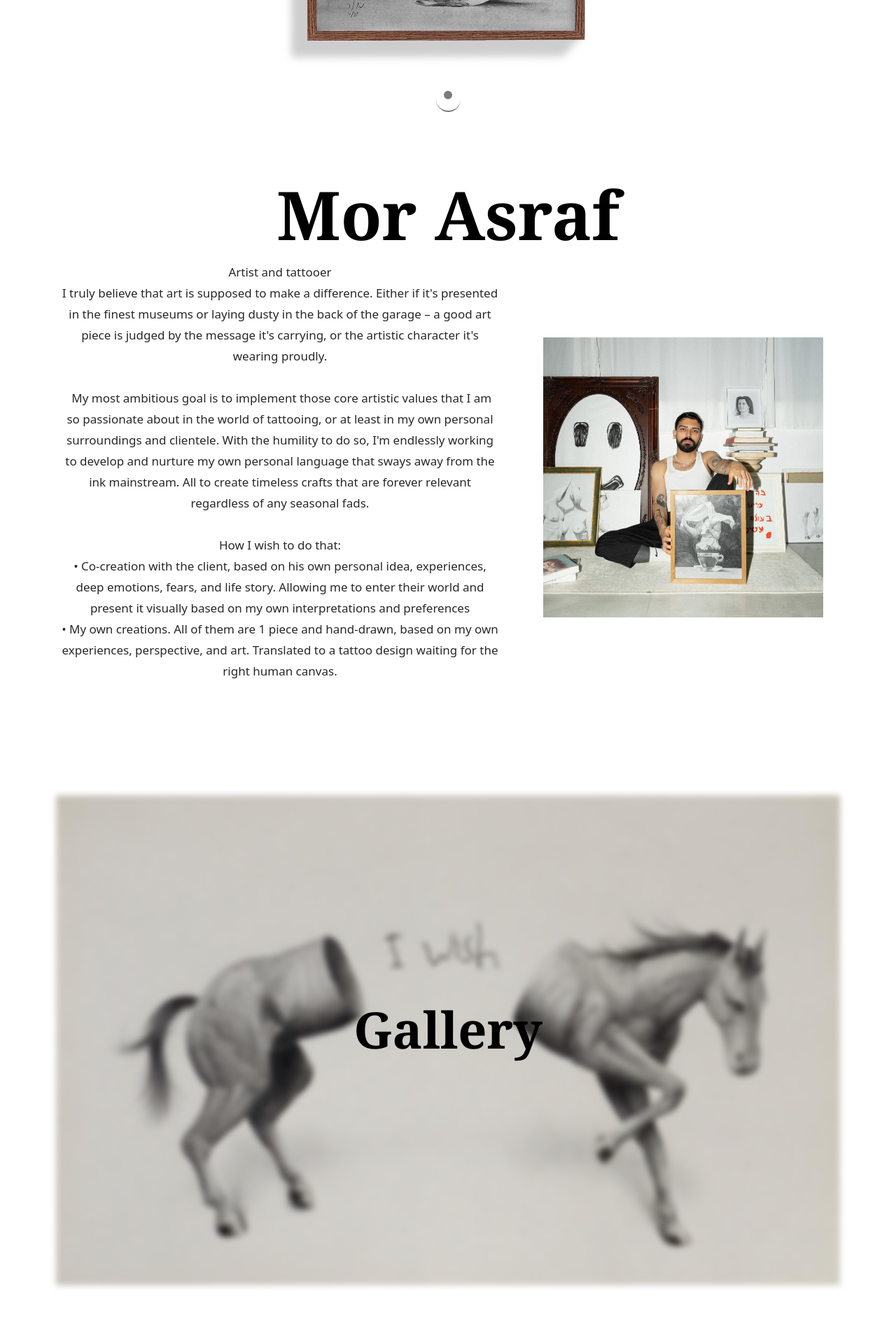
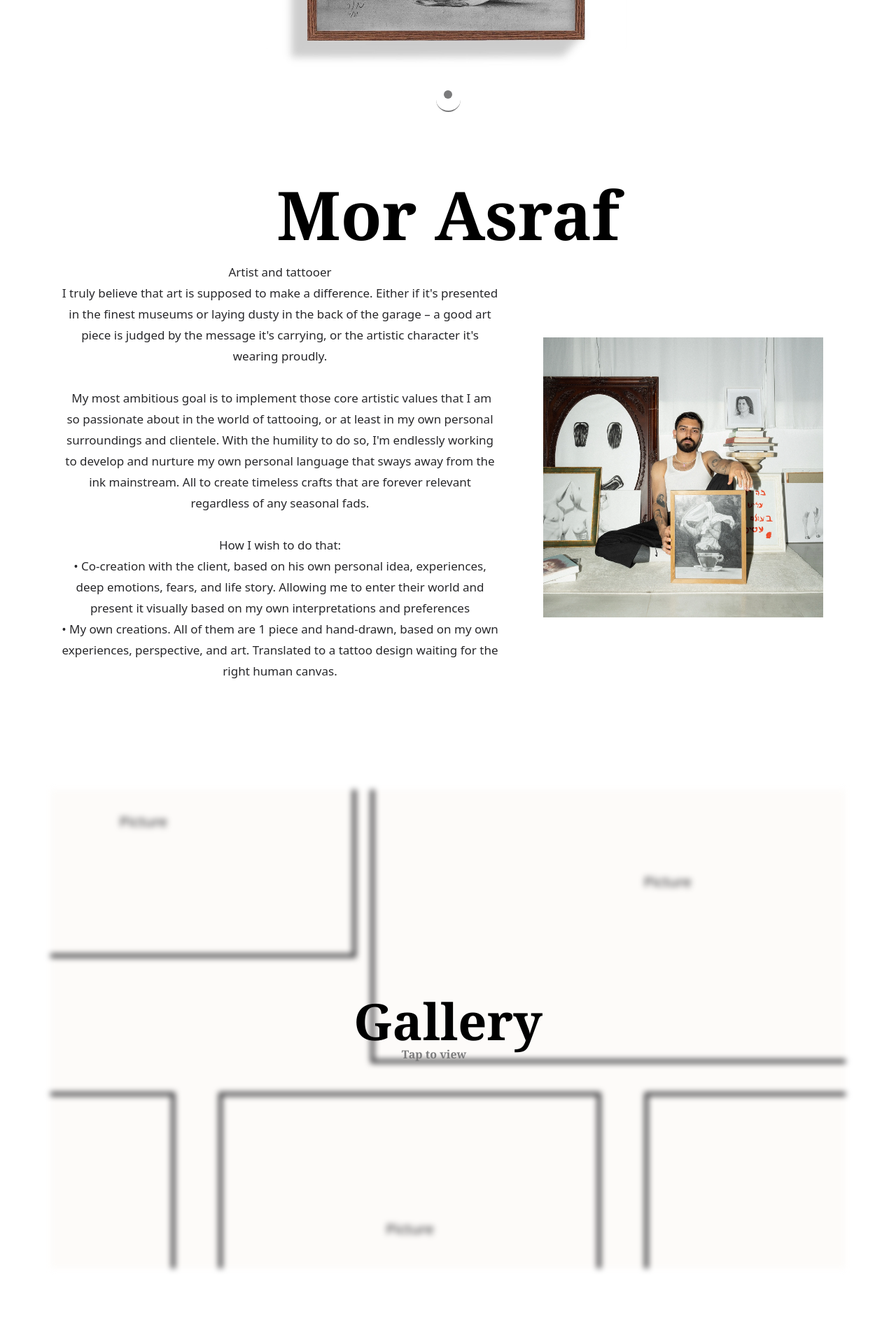
Before and after one commit to gilbenhamo/mor-asraf, a React (Vite) app in the folder frontend/: page / in a window 1280 px wide. Shown: the part 600-2520 px from the top of the page at 70% size. Built offline with nearby package versions, Linux system fonts and the light colour scheme; grey boxes are pictures that could not be loaded.

Commit message:
updated gallery UI and sections min-h

```diff
--- a/frontend/src/assets/index.ts
+++ b/frontend/src/assets/index.ts
@@ -6,7 +6,9 @@ import studio_2 from "./studio_2.png";
 import studio_3 from "./studio_3.jpeg";
 import hero_1 from "./hero1.jpg";
 import hero_2 from "./hero2.jpg";
+import clickGif from "./click.gif"
+import clickWebm from "./click.webm"
 
-export { logo, horses, about_pic, studio_1, studio_2, studio_3 };
+export { logo, horses, about_pic, studio_1, studio_2, studio_3,clickGif ,clickWebm};
 
 export const heroBackgrounds = [hero_1, hero_2];
--- /dev/null
+++ b/frontend/src/components/GalleryContent.tsx
@@ -0,0 +1,34 @@
+import { motion } from "framer-motion";
+
+interface Props {
+    isOpen?:boolean
+}
+const GalleryContent = ({isOpen}:Props) => {
+  return (
+    <motion.div
+    animate={{scale: isOpen ? 1 : 1.3}}
+    className="w-full h-[1000px] bg-white_m z-30 flex flex-col gap-4">
+      <div className="flex  gap-4">
+        <div className="h-[300px] border-4 border-black_m w-5/12 flex items-center justify-center text-black_m text-center">
+          Picture
+        </div>
+        <div className="h-[400px] mt-4 border-4 border-black_m w-7/12 flex items-center justify-center text-black_m text-center">
+          Picture
+        </div>
+      </div>
+      <div className="flex  gap-4">
+        <div className=" m-4 h-[550px] mt-4 border-4 border-black_m w-3/12 flex items-center justify-center text-black_m text-center">
+          Picture
+        </div>
+        <div className=" m-4 h-[300px] border-4 border-black_m w-5/12 flex items-center justify-center text-black_m text-center">
+          Picture
+        </div>
+        <div className=" m-4 h-[400px] border-4 border-black_m w-4/12 flex items-center justify-center text-black_m text-center">
+          Picture
+        </div>
+      </div>
+    </motion.div>
+  );
+};
+
+export default GalleryContent;
--- a/frontend/src/components/sections/Gallery.tsx
+++ b/frontend/src/components/sections/Gallery.tsx
@@ -1,7 +1,8 @@
 import { SectionWrapper } from "../../containers/SectionWrapper";
 import { motion } from "framer-motion";
-import { horses } from "../../assets";
 import { useState } from "react";
+import GalleryContent from "../GalleryContent";
+import { clickGif, clickWebm } from "../../assets";
 
 const Gallery = () => {
   const [isOpen, setIsOpen] = useState(false);
@@ -9,67 +10,41 @@ const Gallery = () => {
   return (
     <>
       <SectionWrapper idName="gallery">
-        {/* Background div with id 'asd' */}
-        {isOpen && (
-          <div
-            id="asd"
-            className="bg-gray-100 opacity-90 h-screen w-full z-30 fixed top-0 left-0"
-            onClick={() => setIsOpen(false)}
-          ></div>
-        )}
-
         <motion.div
-          className={`h-[700px] relative p-4 cursor-pointer ${
-            isOpen ? "overflow-y-auto" : "" // Add overflow-y-auto when isOpen is true
-          } hover:z-30`}
+          className={`h-[700px] p-2 relative cursor-pointer`}
           onClick={() => setIsOpen(!isOpen)}
-          animate={{
-            scale: isOpen ? 1.2 : 1,
-            zIndex: isOpen ? 30 : 10,
+          style={{
+            padding: isOpen ? "1rem" : "0.5rem",
+            boxShadow: isOpen ? "inset 0 0 12px rgba(0, 0, 0, 0.5)" : "none", // Add a shadow for the window effect
+            transition: "box-shadow 0.3s ease, padding 0.3s ease", // Add transition to both boxShadow and padding properties
           }}
         >
-          {isOpen && (
-            <button
-              className="fixed top-4 left-4 text-black z-30 text-2xl cursor-pointer ml-2 mt-2 w-10 h-10 rounded-full   border-black"
-              onClick={() => setIsOpen(false)}
-            >
-              X
-            </button>
-          )}
+          <motion.div
+            className="font-serif font-bold text-black text-5xl sm:text-7xl z-10 absolute top-1/2 left-1/2 transform -translate-x-1/2 -translate-y-1/2"
+            animate={{ opacity: isOpen ? 0 : 1 }}
+          >
+            <div>Gallery</div>
+            <div className="flex justify-center text-sm sm:text-base text-center text-gray_m">
+              Tap to view
+              <video className="w-10" autoPlay muted loop>
+                <source src={clickWebm} type="video/webm" />
+              </video>
+            </div>
+          </motion.div>
 
-          <motion.img
-            src={horses}
-            className={`w-full h-[700px] object-cover ${
-              isOpen ? "blur-none" : "blur-sm"
-            } relative`}
-          />
-
-          <motion.div className="font-serif font-bold text-black text-5xl sm:text-7xl z-10 absolute top-1/2 left-1/2 transform -translate-x-1/2 -translate-y-1/2">
-            Gallery
+          <motion.div
+            animate={{
+              filter: isOpen ? "blur(0px)" : "blur(4px)",
+              transition: {
+                duration: 0.3,
+              },
+            }}
+            className={`h-full  cursor-pointer ${
+              isOpen ? "overflow-y-auto no-scrollbar " : "overflow-hidden " // Add overflow-y-auto when isOpen is true
+            }`}
+          >
+            <GalleryContent isOpen={isOpen} />
           </motion.div>
-          {isOpen && (
-            <div className="w-full h-[1000px] bg-white_m z-30 flex flex-col gap-4">
-              <div className="flex  gap-4">
-                <div className="h-[300px] border-4 border-black_m w-5/12 flex items-center justify-center text-black_m text-center">
-                  Picture
-                </div>
-                <div className="h-[400px] mt-4 border-4 border-black_m w-7/12 flex items-center justify-center text-black_m text-center">
-                  Picture
-                </div>
-              </div>
-              <div className="flex  gap-4">
-                <div className=" m-4 h-[550px] mt-4 border-4 border-black_m w-3/12 flex items-center justify-center text-black_m text-center">
-                  Picture
-                </div>
-                <div className=" m-4 h-[300px] border-4 border-black_m w-5/12 flex items-center justify-center text-black_m text-center">
-                  Picture
-                </div>
-                <div className=" m-4 h-[400px] border-4 border-black_m w-4/12 flex items-center justify-center text-black_m text-center">
-                  Picture
-                </div>
-              </div>
-            </div>
-          )}
         </motion.div>
       </SectionWrapper>
     </>
--- /dev/null
+++ b/frontend/src/components/sections/GalleryBackUp.tsx
@@ -0,0 +1,79 @@
+import { SectionWrapper } from "../../containers/SectionWrapper";
+import { motion } from "framer-motion";
+import { horses } from "../../assets";
+import { useState } from "react";
+
+const Gallery = () => {
+  const [isOpen, setIsOpen] = useState(false);
+
+  return (
+    <>
+      <SectionWrapper idName="gallery">
+        {/* Background div with id 'asd' */}
+        {isOpen && (
+          <div
+            id="asd"
+            className="bg-gray-100 opacity-90 h-screen w-full z-30 fixed top-0 left-0"
+            onClick={() => setIsOpen(false)}
+          ></div>
+        )}
+
+        <motion.div
+          className={`h-[700px] relative p-4 cursor-pointer ${
+            isOpen ? "overflow-y-auto" : "" // Add overflow-y-auto when isOpen is true
+          } hover:z-30`}
+          onClick={() => setIsOpen(!isOpen)}
+          animate={{
+            scale: isOpen ? 1.2 : 1,
+            zIndex: isOpen ? 30 : 10,
+          }}
+        >
+          {isOpen && (
+            <button
+              className="fixed top-4 left-4 text-black z-30 text-2xl cursor-pointer ml-2 mt-2 w-10 h-10 rounded-full   border-black"
+              onClick={() => setIsOpen(false)}
+            >
+              X
+            </button>
+          )}
+
+          <motion.img
+            src={horses}
+            className={`w-full h-[700px] object-cover ${
+              isOpen ? "blur-none" : "blur-sm"
+            } relative`}
+          />
+
+          <motion.div className="font-serif font-bold text-black text-5xl sm:text-7xl z-10 absolute top-1/2 left-1/2 transform -translate-x-1/2 -translate-y-1/2">
+            Gallery
+          </motion.div>
+          {isOpen && (
+            <div className="w-full h-[1000px] bg-white_m z-30 flex flex-col gap-4">
+              <div className="flex  gap-4">
+                <div className="h-[300px] border-4 border-black_m w-5/12 flex items-center justify-center text-black_m text-center">
+                  Picture
+                </div>
+                <div className="h-[400px] mt-4 border-4 border-black_m w-7/12 flex items-center justify-center text-black_m text-center">
+                  Picture
+                </div>
+              </div>
+              <div className="flex  gap-4">
+                <div className=" m-4 h-[550px] mt-4 border-4 border-black_m w-3/12 flex items-center justify-center text-black_m text-center">
+                  Picture
+                </div>
+                <div className=" m-4 h-[300px] border-4 border-black_m w-5/12 flex items-center justify-center text-black_m text-center">
+                  Picture
+                </div>
+                <div className=" m-4 h-[400px] border-4 border-black_m w-4/12 flex items-center justify-center text-black_m text-center">
+                  Picture
+                </div>
+              </div>
+            </div>
+          )}
+        </motion.div>
+      </SectionWrapper>
+    </>
+  );
+};
+
+// export default Gallery;
--- a/frontend/src/containers/SectionWrapper.tsx
+++ b/frontend/src/containers/SectionWrapper.tsx
@@ -11,7 +11,7 @@ export const SectionWrapper = (
       initial="hidden"
       whileInView="show"
       viewport={{ once: true, amount: 0.3 }}
-      className={`${styles.padding} max-w-7xl mx-auto relative z-auto`}
+      className={`${styles.padding} min-h-screen max-w-7xl mx-auto relative z-auto`}
     >
       <span className="hash-span" id={idName}>
         &nbsp;
--- a/frontend/tailwind.config.js
+++ b/frontend/tailwind.config.js
@@ -39,6 +39,20 @@ export default {
     },
   },
   plugins: [
+    function ({ addUtilities }) {
+      const newUtilities = {
+        /* For Webkit-based browsers (Chrome, Safari and Opera) */
+        ".no-scrollbar::-webkit-scrollbar": {
+          display: "none",
+        },
+        /* For IE, Edge and Firefox */
+        ".no-scrollbar": {
+          "-ms-overflow-style": "none" /* IE and Edge */,
+          "scrollbar-width": "none" /* Firefox */,
+        },
+      };
+      addUtilities(newUtilities);
+    },
     //require('@tailwindcss/forms'),
   ],
 };
```
Also changed, not shown: frontend/src/assets/click.gif (added), 1 other file (tests, documents, lock files or other folders).
